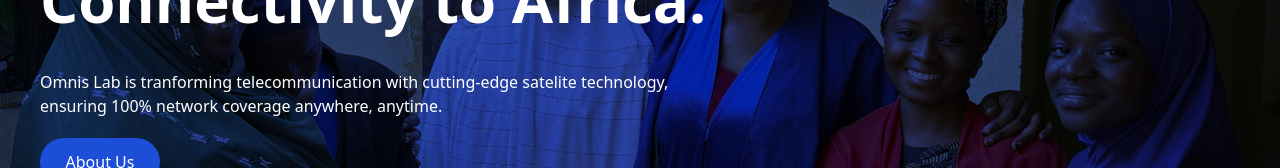
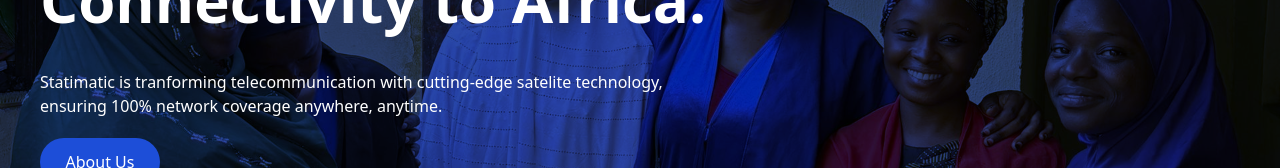
Before and after one commit to sanisalimlawan/omnislib, a React (Vite) app: page / in a window 1280 px wide. Shown: the part 272-440 px from the top of the page. Built offline with nearby package versions, Linux system fonts and the light colour scheme.

Commit message:
change name

```diff
--- a/src/hero.jsx
+++ b/src/hero.jsx
@@ -6,8 +6,8 @@ export default function Hero(){
            <div className="content md:basis-2/3">
            <h1 class="font-bold
  text-white md:text-6xl text-3xl ">Bringing Uninterrupted Connectivity to Africa.</h1>
-           <p className="z-10 font-normal text-white mt-10">Omnis Lab is tranforming telecommunication  with cutting-edge satelite technology, <br /> ensuring 100% network coverage anywhere, anytime.</p>
-           <button className="p-3 bg-blue-700 mt-5 rounded-full text-white w-[120px] ">About Us</button>
+           <p className="z-10 font-normal text-white mt-10">Statimatic is tranforming telecommunication  with cutting-edge satelite technology, <br /> ensuring 100% network coverage anywhere, anytime.</p>
+           <button className="p-3 bg-blue-700 mt-5 rounded-full text-white w-[120px] "><a href="#About">About Us</a></button>
            </div>
 
         </section>
```
